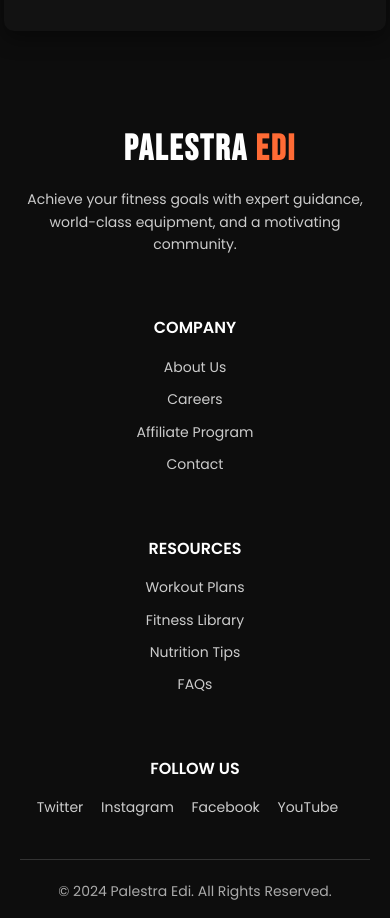
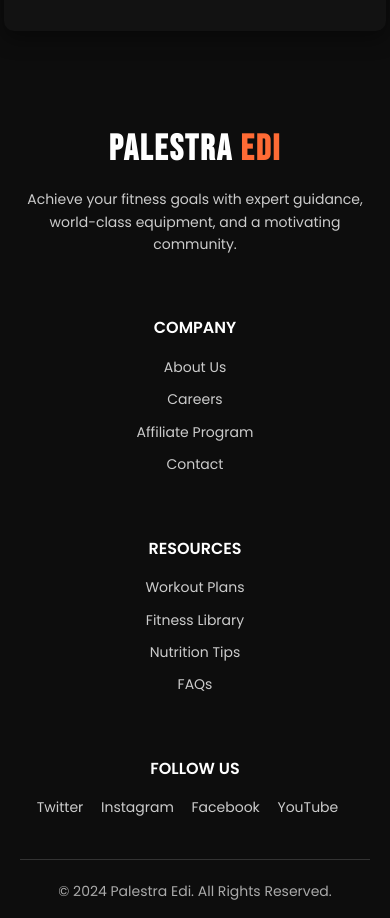
Before and after one commit to ergishasani/Edi-Gym, a plain HTML site: page index.html in a window 390 px wide. Shown: the part 11040-11958 px from the top of the page. Drawn offline with nearby package versions, Linux system fonts and the light colour scheme.

Commit message:
fixed bugs

```diff
--- a/css/style.css
+++ b/css/style.css
@@ -1252,9 +1252,7 @@ header {
 
     }
 
-    .footer-logo {
-        margin-left: 3rem;
-    }
+
 
     .pricing-compare {
         margin-top: 20px;
@@ -1296,4 +1294,8 @@ header {
     .footer-description {
         text-align: center;
     }
+
+    .footer-brand {
+        max-width: 100%;
+    }
 }
```
